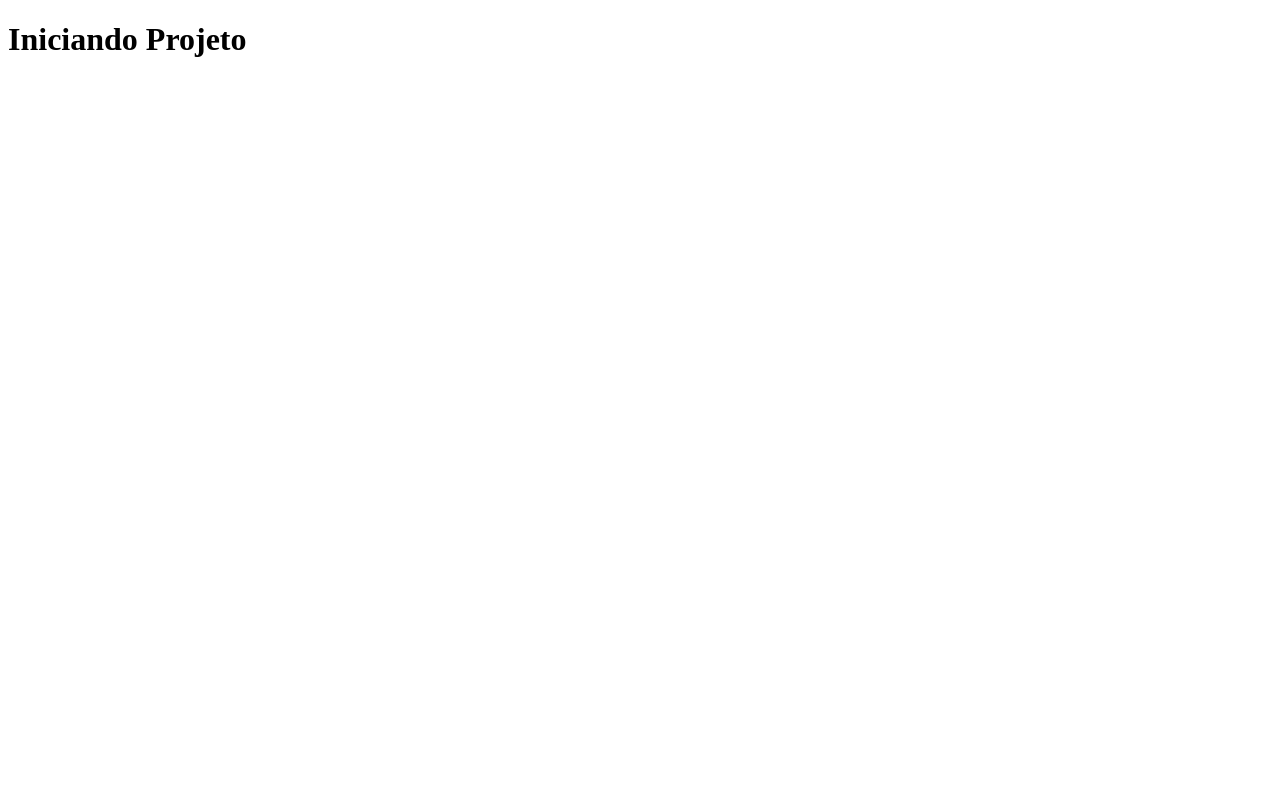
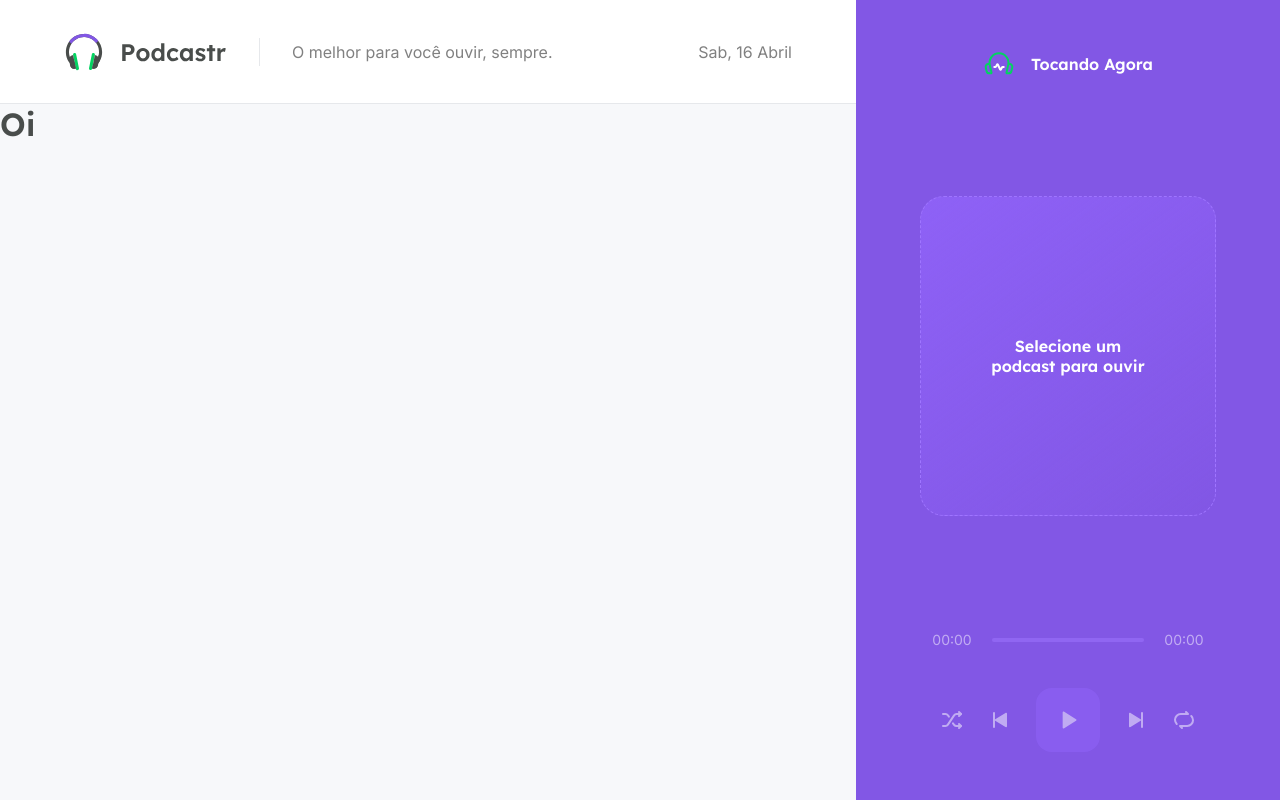
Before and after one commit to amanda-lima/podcastr, a Next.js app: page / in a window 1280 px wide. Built offline with nearby package versions, Linux system fonts and the light colour scheme; data requests are answered from the project's data file.

Commit message:
feat: create home and static page props

```diff
--- a/pages/_app.js
+++ /dev/null
@@ -1,5 +0,0 @@
-function MyApp({ Component, pageProps }) {
-  return <Component {...pageProps} />
-}
-
-export default MyApp
--- a/pages/index.js
+++ /dev/null
@@ -1,5 +0,0 @@
-export default function Home() {
-  return (
-    <h1>Iniciando Projeto</h1>
-  )
-}
--- /dev/null
+++ b/src/pages/_app.tsx
@@ -0,0 +1,19 @@
+import { Header } from '../components/Header'
+import { Player } from '../components/Player'
+
+import '../styles/global.scss'
+import styles from '../styles/app.module.scss'
+
+function MyApp({ Component, pageProps }) {
+  return (
+    <div className={styles.wrapper}>
+      <main>
+      <Header />
+      <Component {...pageProps} />
+      </main>
+      <Player />
+    </div>
+  )
+}
+
+export default MyApp
--- /dev/null
+++ b/src/pages/_document.tsx
@@ -0,0 +1,18 @@
+import Document, { Html, Head, Main, NextScript} from "next/document";
+
+export default class MyDocument extends Document {
+    render() {
+        return (
+            <Html>
+                <Head>
+                    <link rel="preconnect" href="https://fonts.gstatic.com" />
+                    <link href="https://fonts.googleapis.com/css2?family=Inter&family=Lexend:wght@500;600&display=swap" rel="stylesheet" />
+                </Head>
+                <body>
+                    <Main />
+                    <NextScript />
+                </body>
+            </Html>
+        );
+    }
+}
--- /dev/null
+++ b/src/pages/index.tsx
@@ -0,0 +1,20 @@
+
+export default function Home() {
+
+  return (
+    <h1>Oi</h1>
+  )
+}
+
+export async function getStaticProps() {
+
+  const response = await fetch('http://localhost:3333/episodes')
+  const data = await response.json()
+
+  return {
+    props: {
+      episodes: data,
+    },
+  revalidate: 60 * 60 * 8,
+  }
+}
```
